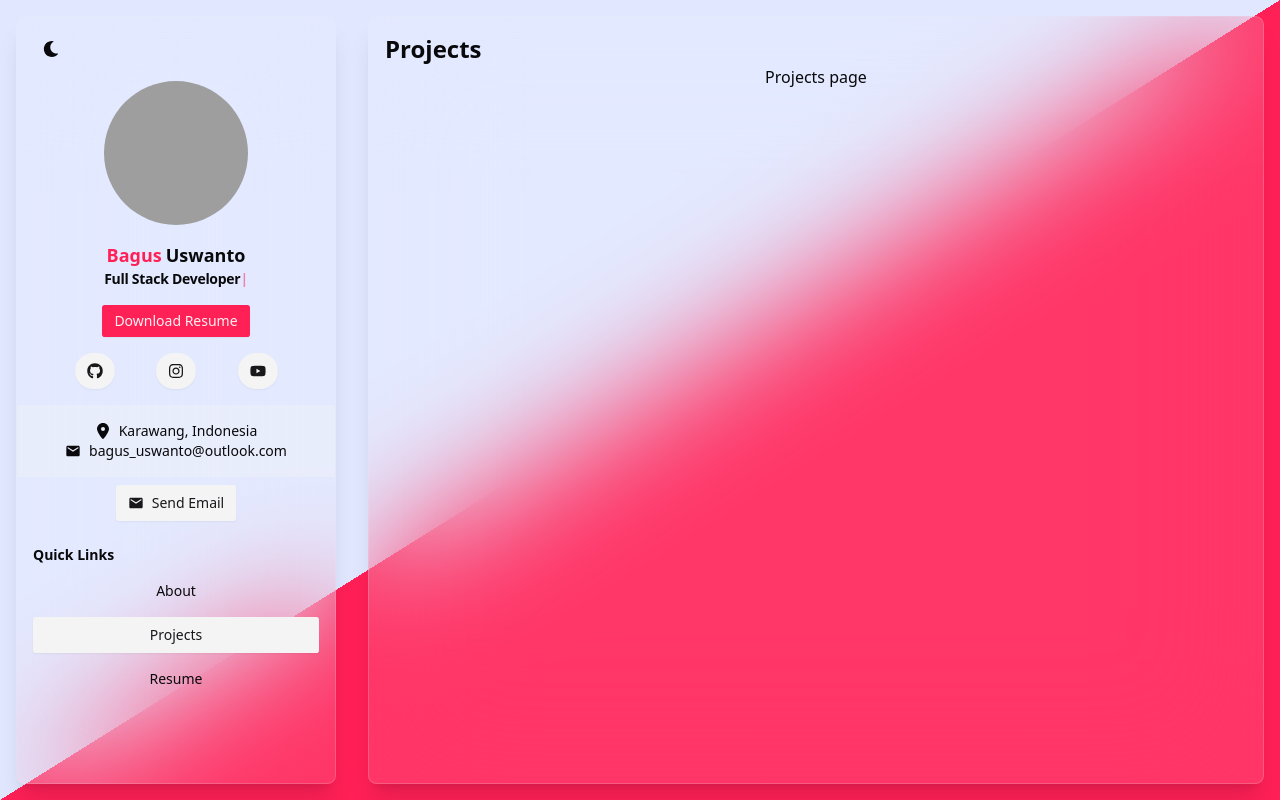
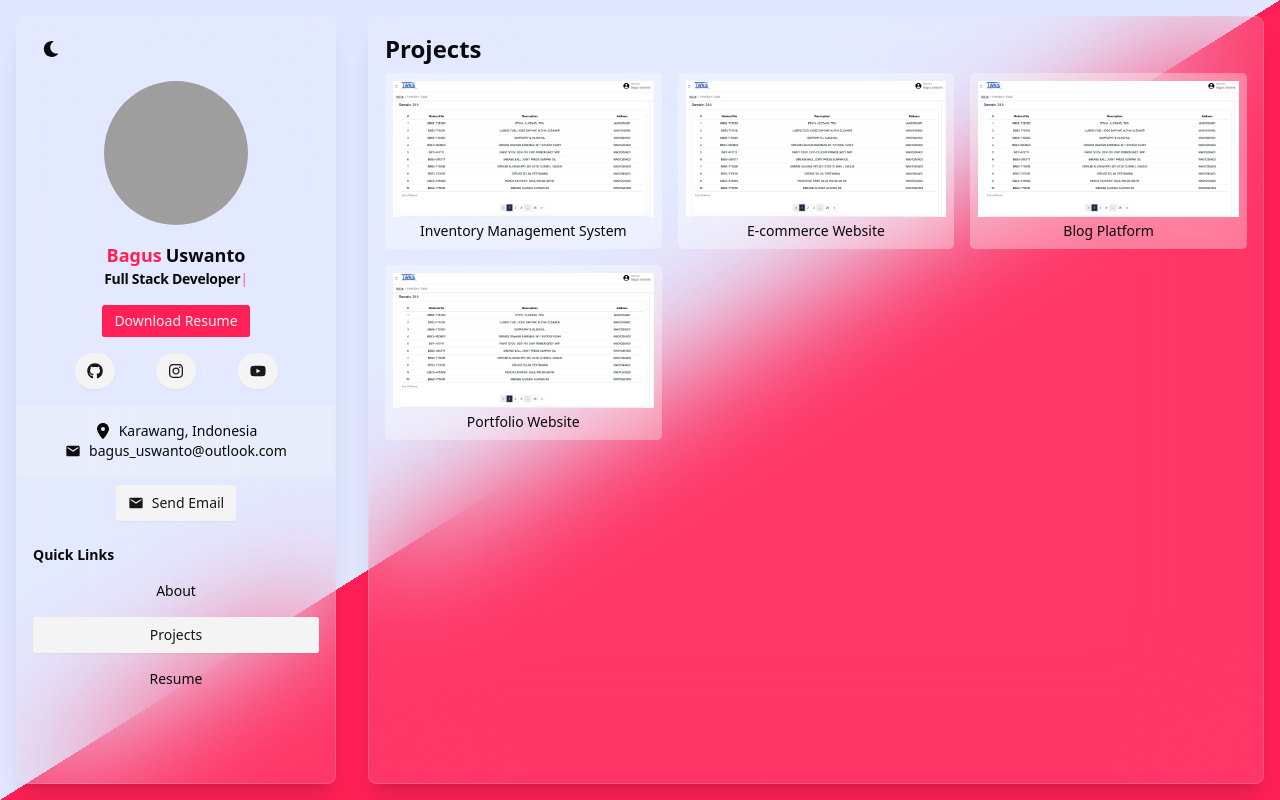
Before and after one commit to bagususwanto/portfolio, a Next.js app: page /projects in a window 1280 px wide. Built offline with nearby package versions, Linux system fonts and the light colour scheme; grey boxes are pictures that could not be loaded.

Commit message:
Refactor code structure for improved readability and maintainability

```diff
--- a/app/globals.css
+++ b/app/globals.css
@@ -120,3 +120,19 @@
     @apply bg-background text-foreground;
   }
 }
+
+/* Chrome, Edge, and Safari Scroll */
+*::-webkit-scrollbar {
+  width: 6px;
+}
+
+*::-webkit-scrollbar-track {
+  background: transparent;
+  border-radius: 5px;
+}
+
+*::-webkit-scrollbar-thumb {
+  background-color: var(--primary);
+  border-radius: 14px;
+  border: 3px solid var(--primary);
+}
--- a/app/page.tsx
+++ b/app/page.tsx
@@ -93,7 +93,7 @@ export default function Home() {
   return (
     <>
       <div className="flex flex-col items-center px-4 w-full">
-        <p className="mb-4 text-sm">
+        <p className="mb-4 text-sm leading-6">
           Hi there! I'm a fullstack developer who loves working on both backend
           and frontend parts of web apps. I make sure the server runs smoothly
           with clean and efficient code, while also crafting beautiful and
--- a/app/projects/page.tsx
+++ b/app/projects/page.tsx
@@ -1,9 +1,32 @@
 "use client";
 
+import { useState } from "react";
+import CardProject from "@/components/CardProject";
+import { ProjectDetail } from "@/components/ProjectDetail";
+import { projects } from "@/data/projects";
+
 export default function Projects() {
+  const [selectedProject, setSelectedProject] = useState<typeof projects[0] | null>(null);
+
   return (
-    <>
-      <p>Projects page</p>
-    </>
+    <div className="flex flex-col px-4 w-full overflow-y-auto">
+      {selectedProject ? (
+        <ProjectDetail
+          project={selectedProject}
+          onBack={() => setSelectedProject(null)}
+        />
+      ) : (
+        <div className="gap-4 grid grid-cols-1 md:grid-cols-3 mt-2">
+          {projects.map((project, index) => (
+            <CardProject
+              key={index}
+              title={project.title}
+              img={project.image}
+              onClick={() => setSelectedProject(project)}
+            />
+          ))}
+        </div>
+      )}
+    </div>
   );
 }
--- /dev/null
+++ b/components/CardProject.tsx
@@ -0,0 +1,18 @@
+export default function CardProject({
+  title,
+  img,
+  onClick,
+}: {
+  title: string;
+  img: string;
+  onClick: () => void;
+}) {
+  return (
+    <div
+      onClick={onClick}
+      className="flex flex-col justify-center items-center bg-white/30 dark:bg-gray-100/10 backdrop-blur-xl p-2 rounded-lg w-full h-full cursor-pointer">
+      <img src={img} alt={title} className="w-full h-full object-fit" />
+      <p className="mt-1 font-medium text-sm">{title}</p>
+    </div>
+  );
+}
--- /dev/null
+++ b/components/ProjectDetail.tsx
@@ -0,0 +1,68 @@
+import { IoMdCloseCircle } from "react-icons/io";
+import { Button } from "./ui/button";
+import Link from "next/link";
+import { FaGithub } from "react-icons/fa";
+import { AiFillProject } from "react-icons/ai";
+
+interface ProjectDetailProps {
+  project: {
+    title: string;
+    description: string;
+    github: string;
+    project: string;
+    image: string;
+    techStack: React.ComponentType[];
+  };
+  onBack: () => void;
+}
+
+export function ProjectDetail({ project, onBack }: ProjectDetailProps) {
+  if (!project) return null;
+
+  return (
+    <div className="relative bg-white/30 dark:bg-gray-100/10 backdrop-blur-xl mt-4 p-4 rounded-lg w-full h-full">
+      <Button
+        aria-label="Close"
+        className="top-1 right-1 absolute rounded-full"
+        onClick={() => onBack()}
+        variant={"ghost"}>
+        <IoMdCloseCircle className="w-4 h-4" />
+      </Button>
+
+      {/* Konten */}
+      <div className="flex flex-row justify-between gap-4 mt-8">
+        <div className="flex flex-col justify-center items-center gap-4">
+          <img
+            src={project.image}
+            alt={project.title}
+            className="w-md object-fit"
+          />
+          <div className="flex flex-row justify-arround items-center gap-2">
+            <Link href={project.github} target="_blank">
+              <Button aria-label="Github" variant={"secondary"}>
+                <FaGithub className="w-4 h-4" />
+                <span className="ml-2">View on Github</span>
+              </Button>
+            </Link>
+            <Link href={project.project} target="_blank">
+              <Button aria-label="Project" variant={"secondary"}>
+                <AiFillProject className="w-4 h-4" />
+                <span className="ml-2">View on Project</span>
+              </Button>
+            </Link>
+          </div>
+        </div>
+
+        <div className="flex flex-col items-center gap-4">
+          <h1 className="font-bold text-xl">{project.title}</h1>
+          <p className="text-sm">{project.description}</p>
+          <div className="gap-2 grid grid-cols-4 mt-8">
+            {project.techStack.map((Tech, i) => (
+              <Tech key={i} />
+            ))}
+          </div>
+        </div>
+      </div>
+    </div>
+  );
+}
--- /dev/null
+++ b/components/TechStack.tsx
@@ -0,0 +1,33 @@
+import { DiMsqlServer } from "react-icons/di";
+import { SiBootstrap, SiExpress, SiReact } from "react-icons/si";
+
+const TechItem = ({
+  Icon,
+  color,
+  label,
+}: {
+  Icon: React.ComponentType<React.SVGProps<SVGSVGElement>>;
+  color: string;
+  label: string;
+}) => (
+  <div className="flex flex-row items-center gap-2 mt-4">
+    <Icon className={`w-5 h-5 ${color}`} />
+    <span className="font-medium text-xs">{label}</span>
+  </div>
+);
+
+export const TechReact = () => (
+  <TechItem Icon={SiReact} color="text-cyan-400" label="React" />
+);
+
+export const TechExpress = () => (
+  <TechItem Icon={SiExpress} color="text-gray-100" label="Express" />
+);
+
+export const TechBootstrap = () => (
+  <TechItem Icon={SiBootstrap} color="text-purple-600" label="Bootstrap" />
+);
+
+export const TechMsqlServer = () => (
+  <TechItem Icon={DiMsqlServer} color="text-red-600" label="Microsoft SQL" />
+);
--- /dev/null
+++ b/data/projects.ts
@@ -0,0 +1,49 @@
+import {
+  TechBootstrap,
+  TechExpress,
+  TechMsqlServer,
+  TechReact,
+} from "@/components/TechStack";
+
+export const projects = [
+  {
+    id: 1,
+    title: "Inventory Management System",
+    description:
+      "A web-based inventory management system that allows users to manage their inventory, track stock levels, and generate reports.",
+    github: "https://github.com/bagususwanto",
+    project: "#",
+    image: "/assets/projects/inventory.png",
+    techStack: [TechReact, TechExpress, TechBootstrap, TechMsqlServer],
+  },
+  {
+    id: 2,
+    title: "E-commerce Website",
+    description:
+      "An e-commerce website that allows users to browse products, add them to their cart, and checkout securely.",
+    github: "https://github.com/bagususwanto",
+    project: "#",
+    image: "/assets/projects/inventory.png",
+    techStack: [TechReact, TechExpress, TechBootstrap, TechMsqlServer],
+  },
+  {
+    id: 3,
+    title: "Blog Platform",
+    description:
+      "A blog platform that allows users to create, edit, and delete blog posts, as well as comment on other users' posts.",
+    github: "https://github.com/bagususwanto",
+    project: "#",
+    image: "/assets/projects/inventory.png",
+    techStack: [TechReact, TechExpress, TechBootstrap, TechMsqlServer],
+  },
+  {
+    id: 4,
+    title: "Portfolio Website",
+    description:
+      "A personal portfolio website that showcases my projects, skills, and experience.",
+    github: "https://github.com/bagususwanto",
+    project: "#",
+    image: "/assets/projects/inventory.png",
+    techStack: [TechReact, TechExpress, TechBootstrap, TechMsqlServer],
+  },
+];
```
Also changed, not shown: public/assets/projects/inventory.png (added).
